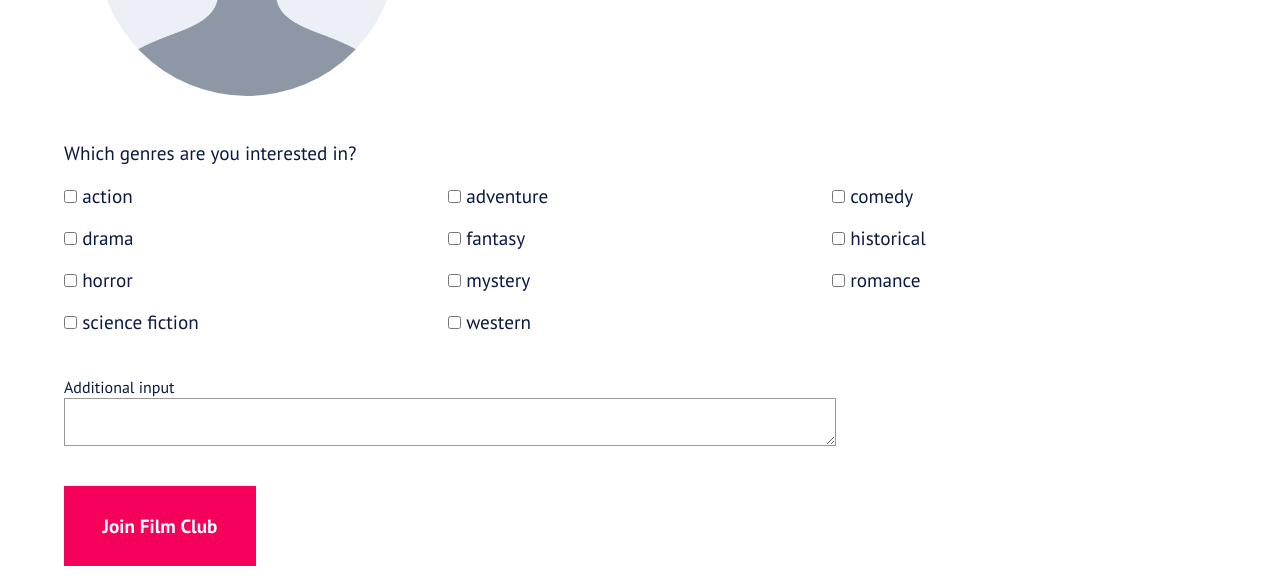
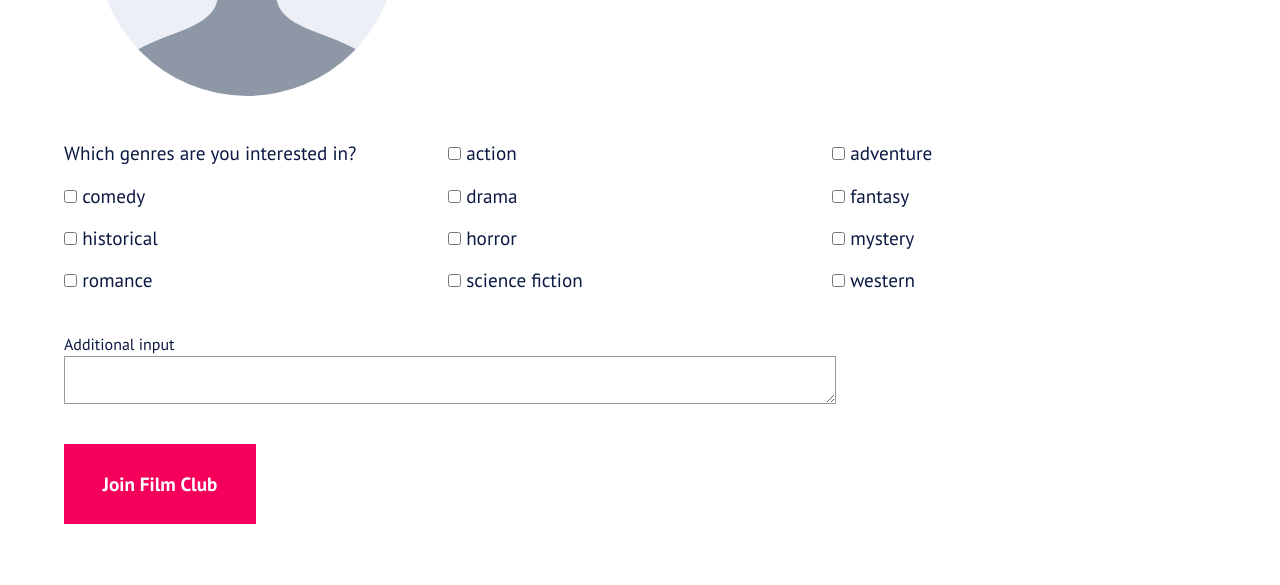
Before and after one commit to b-r-broge/IronYard_week-two-project, a plain HTML site: page join/index.html in a window 1280 px wide. Shown: the part 504-1089 px from the top of the page. Drawn offline with Linux system fonts and the light colour scheme.

Commit message:
Fix chromium buggyness

```diff
--- a/css/main.css
+++ b/css/main.css
@@ -266,8 +266,12 @@ h6 {
 
 /*Join page specifinc mobile styling*/
 .join-area {
-  display: flex;
+  /*display: flex;
   flex-direction: column;
+  padding: 4vh 5vw;
+  line-height: 1.4rem;*/
+  display: grid;
+  grid-template-columns: 1fr;
   padding: 4vh 5vw;
   line-height: 1.4rem;
 }
@@ -426,20 +430,14 @@ textarea {
 
   .profile-picture {
     grid-area: profile-picture;
-    /*grid-column: 1;
-    grid-row: 1 / 3;*/
   }
 
   .profile-name {
     grid-area: profile-name;
-    /*grid-column: 2;
-    grid-row: 1;*/
   }
 
   .profile-pass {
     grid-area: profile-pass;
-    /*grid-column: 2;
-    grid-row: 2;*/
   }
 
   .interests {
@@ -454,7 +452,7 @@ textarea {
 
 /*Start media styling for larger (desktop) screens*/
 @media (min-width: 769px) {
-  /*Desktop Styling for header/footer*/
+  /*Desktop Styling for header and footer*/
 
   header {
     height: 15vh;
@@ -508,7 +506,7 @@ textarea {
 
   .rash-poster {
     height: 100%;
-    width: 100%
+    width: 100%;
   }
 
   .rash-content {
--- a/join/index.html
+++ b/join/index.html
@@ -24,7 +24,7 @@
 
     <article class="join-area">
       <form class="join-form" action="#" method="post">
-        <fieldset class="profile">
+        <div class="profile">
           <div class="profile-picture">
             <label for="pro-pic">profile picture</label>
             <input type="file" id="pro-pic" name="" value="">
@@ -42,8 +42,8 @@
             <label for="pwconf_">confirm password</label>
             <input type="password" name="pwconf_" value="">
           </div>
-        </fieldset>
-        <fieldset class="interests">
+        </div>
+        <div class="interests">
           <legend>Which genres are you interested in?</legend>
           <div class="action-box genre-box">
             <input class="checkbox" type="checkbox" id="action_" name="genre" value="action">
@@ -89,12 +89,12 @@
             <input class="checkbox" type="checkbox" id="western_" name="genre" value="western">
             <label class="genre-type" for="western_">western</label>
           </div>
-        </fieldset>
-        <fieldset class="input">
+        </div>
+        <div class="input">
           <legend>Additional input</legend>
           <textarea name="addl-input"></textarea>
           <input type="submit" name="" value="Join Film Club">
-        </fieldset>
+        </div>
       </form>
     </article>
 
```
